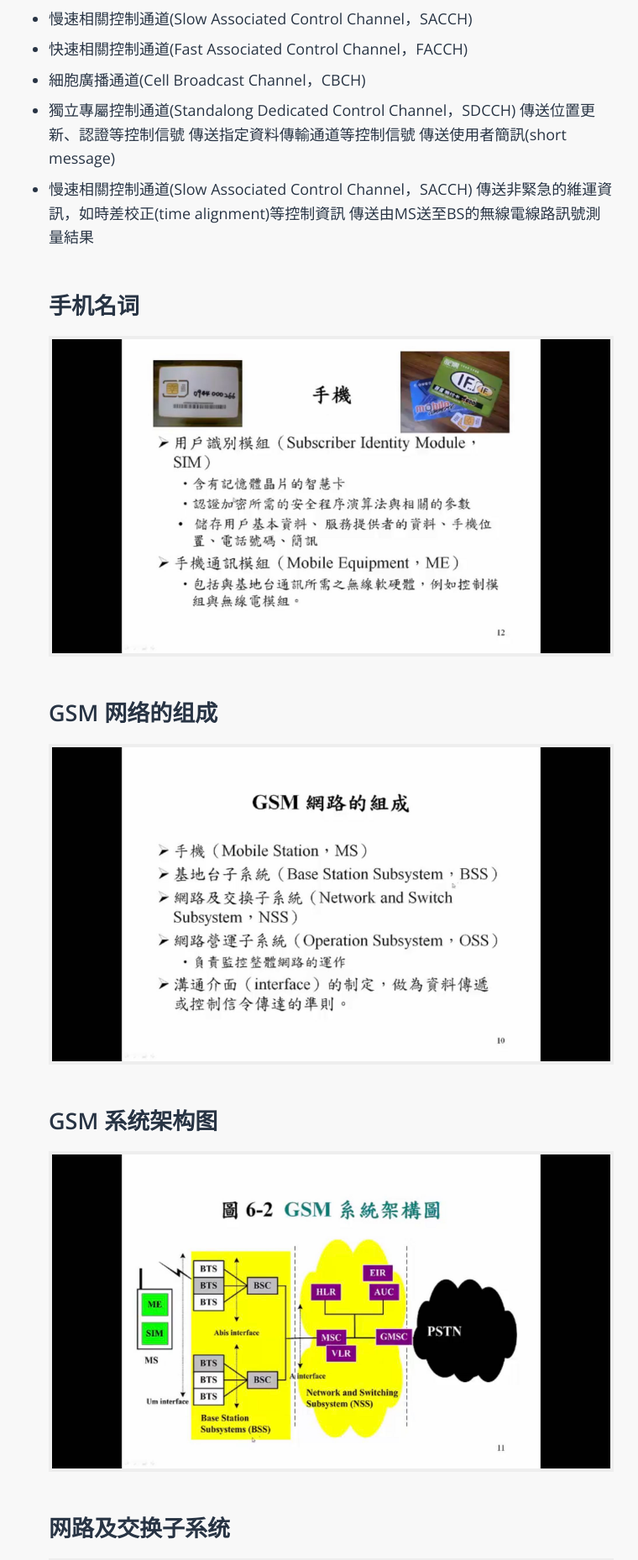
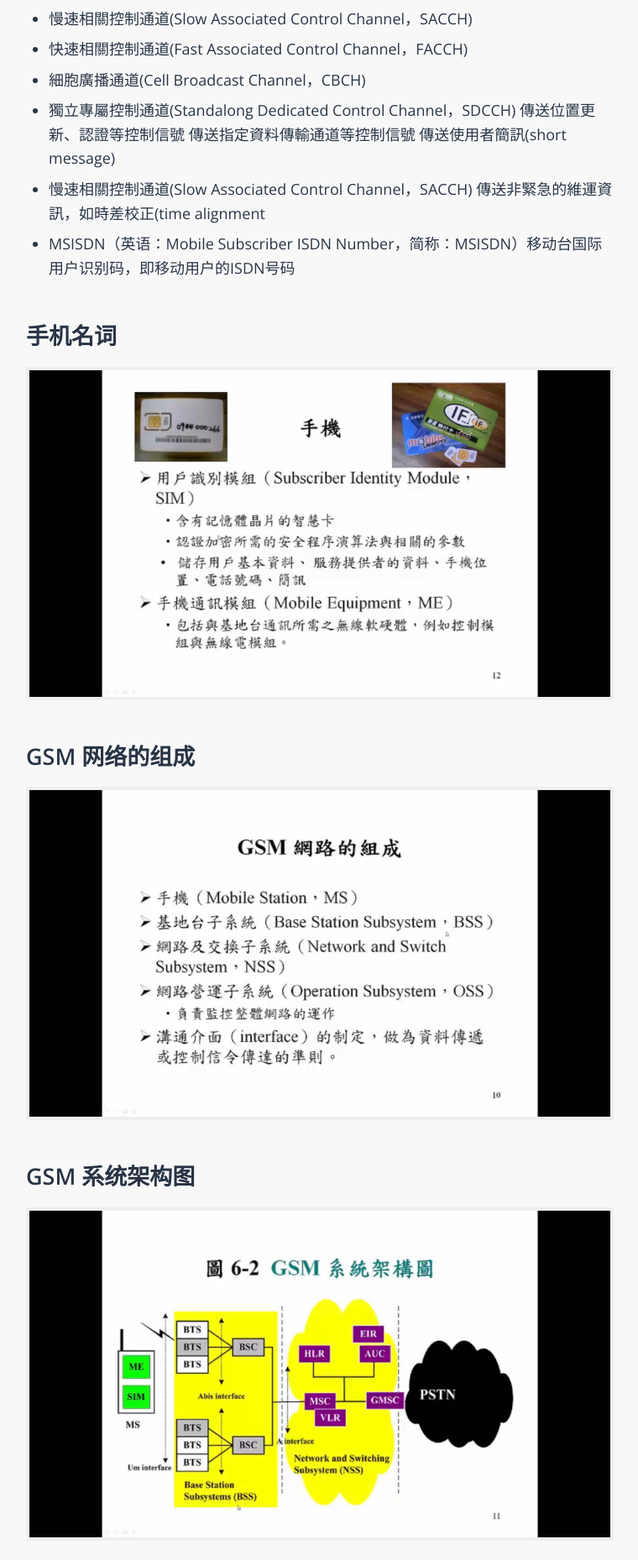
Before and after one commit to Stenson00o/Stenson00o.github.io, a Jekyll site: the page built from _posts/2019-07-07-GSM-work.md, in a window 1280 px wide. Shown: the part 868-2726 px from the top of the page at 84% size, without its empty margins (259-1019 px from the left). Built offline with Jekyll 4.4.1, drawn with Linux system fonts in a browser that asks for light colours; some web fonts are replaced; some of the changed lines change nothing that is shown.

Commit message:
push all a

```diff
--- a/_posts/2019-07-07-GSM-work.md
+++ b/_posts/2019-07-07-GSM-work.md
@@ -37,8 +37,9 @@
 傳送指定資料傳輸通道等控制信號
 傳送使用者簡訊(short message)
 + 慢速相關控制通道(Slow Associated Control Channel，SACCH)
-傳送非緊急的維運資訊，如時差校正(time alignment)等控制資訊
-傳送由MS送至BS的無線電線路訊號測量結果
+傳送非緊急的維運資訊，如時差校正(time alignment
++ MSISDN（英语：Mobile Subscriber ISDN Number，简称：MSISDN）移动台国际用户识别码，即移动用户的ISDN号码
+
 ## 手机名词
 ![gsm1](https://raw.githubusercontent.com/Stenson00o/Stenson00o.github.io/master/assets/img/gsm1.jpg)
 ## GSM 网络的组成
@@ -59,3 +60,14 @@
 ![gsm9](https://raw.githubusercontent.com/Stenson00o/Stenson00o.github.io/master/assets/img/gsm9.jpg)
 ##  发话程序3
 ![gsm10](https://raw.githubusercontent.com/Stenson00o/Stenson00o.github.io/master/assets/img/gsm10.jpg)
+
+## 受话程序示意图
+![gsm10](https://raw.githubusercontent.com/Stenson00o/Stenson00o.github.io/master/assets/img/gsm11.jpg)
+##  受话程序1
+![gsm10](https://raw.githubusercontent.com/Stenson00o/Stenson00o.github.io/master/assets/img/gsm12.jpg)
+##  受话程序2
+![gsm10](https://raw.githubusercontent.com/Stenson00o/Stenson00o.github.io/master/assets/img/gsm13.jpg)
+##  受话程序3
+![gsm10](https://raw.githubusercontent.com/Stenson00o/Stenson00o.github.io/master/assets/img/gsm14.jpg)
+##  受话程序4
+![gsm10](https://raw.githubusercontent.com/Stenson00o/Stenson00o.github.io/master/assets/img/gsm15.jpg)
```
Also changed, not shown: assets/img/gsm11.jpg (added), assets/img/gsm12.jpg (added), assets/img/gsm13.jpg (added), assets/img/gsm14.jpg (added), assets/img/gsm15.jpg (added).
